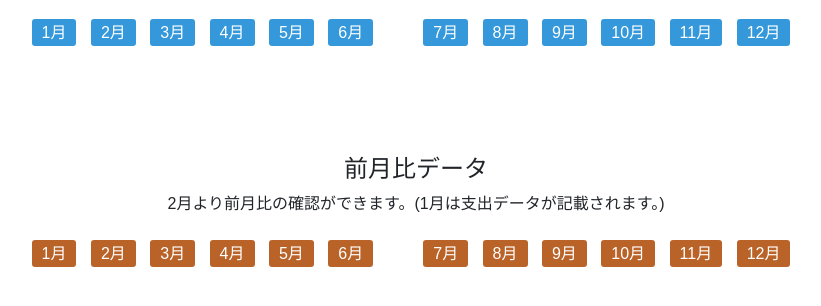
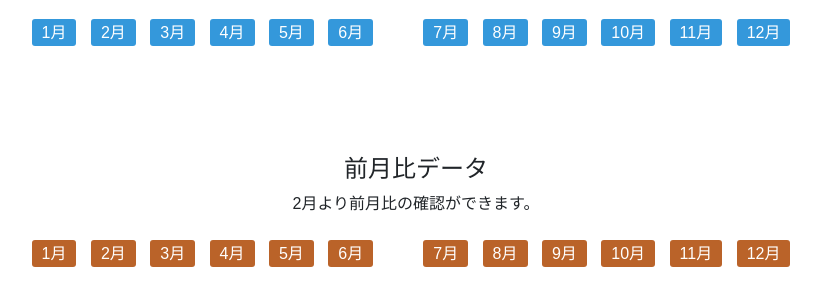
Before and after one commit to siro-neko11/Repository, a Django app: page /accounts/user/ in a window 1280 px wide. Shown: the part 338-644 px from the top of the page, without its empty margins (224-1045 px from the left). Run offline with Django 4.2, Linux system fonts and the light colour scheme; a user stored in the database is signed in; some libraries are stand-ins or nearby versions.

Commit message:
説明文変更

```diff
--- a/Household_account/templates/user.html
+++ b/Household_account/templates/user.html
@@ -146,7 +146,7 @@
 </div>
 
 <h4>前月比データ</h4>
-<p>2月より前月比の確認ができます。(1月は支出データが記載されます。)</p>
+<p>2月より前月比の確認ができます。</p>
 <div class="lastmonth-container">
    <div class="column">
       <ul class="lastmonth-list">
```
